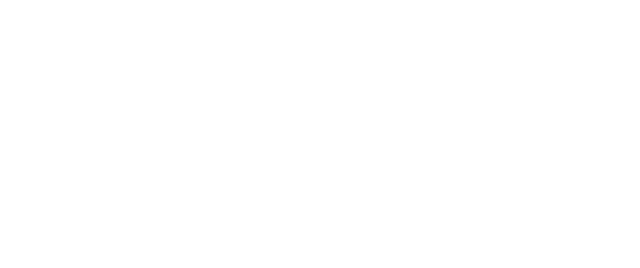
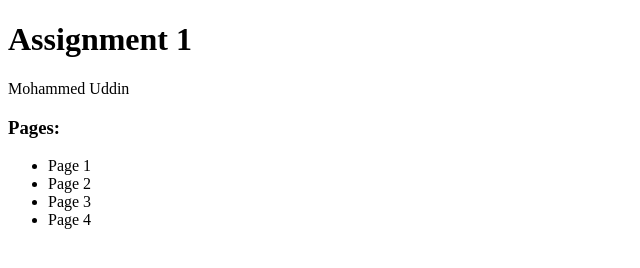
Before and after one commit to Trollicorn/Practical-Web-Dev-Assignment-1, a plain HTML site: page index.html in a window 1280 px wide. Shown: the whole page, without its empty margins (0-640 px from the left). Drawn offline with Linux system fonts and the light colour scheme.

Commit message:
added basic homepage content

```diff
--- a/index.html
+++ b/index.html
@@ -1,9 +1,19 @@
 <!DOCTYPE html>
 <html>
     <head>
-
+        <title>
+            home
+        </title>
     </head>
     <body>
-
+        <h1>Assignment 1</h1>
+        <p>Mohammed Uddin</p>
+        <h3>Pages:</h3>
+        <ul>
+            <li>Page 1</li>
+            <li>Page 2</li>
+            <li>Page 3</li>
+            <li>Page 4</li>
+        </ul>
     </body>
 </html>
```
